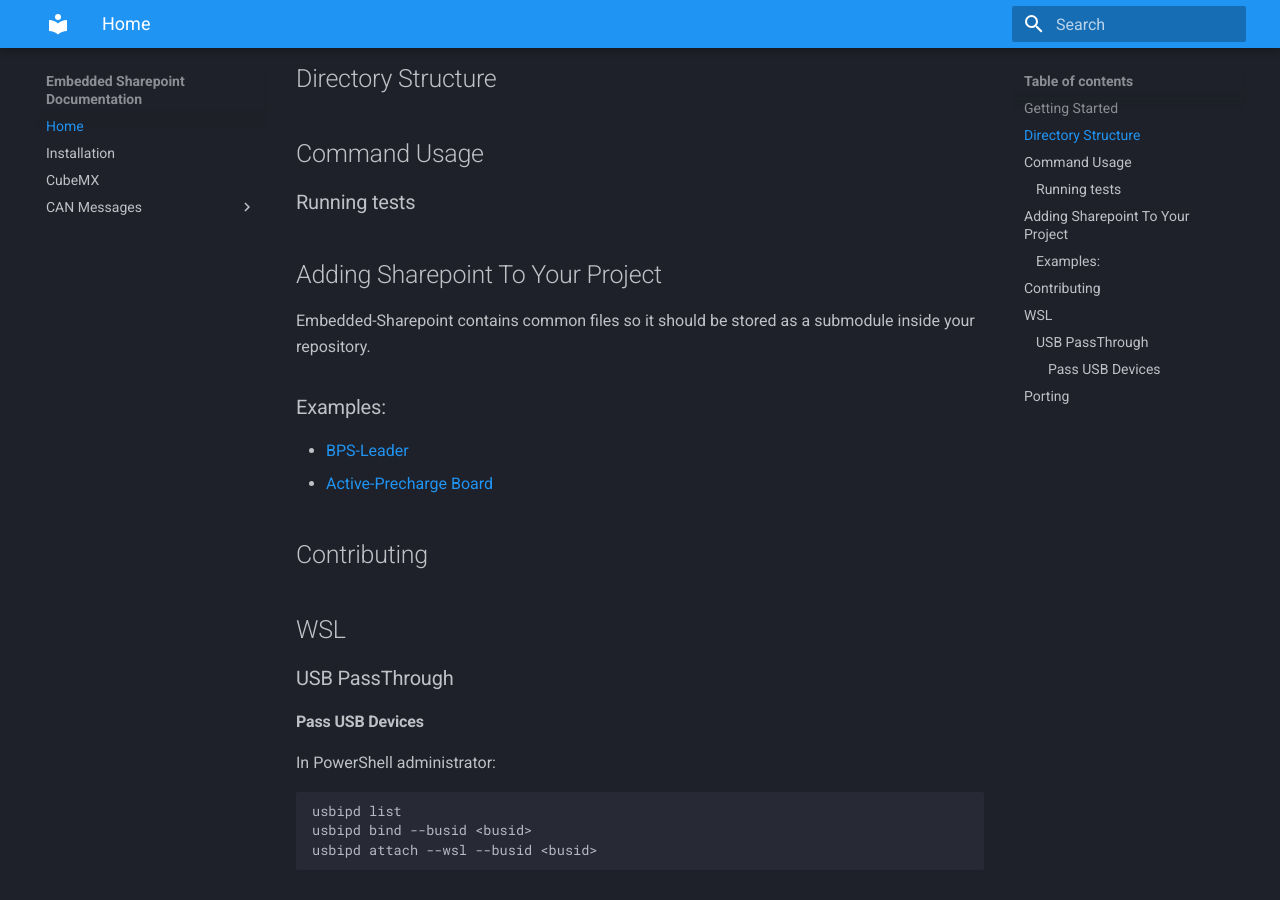
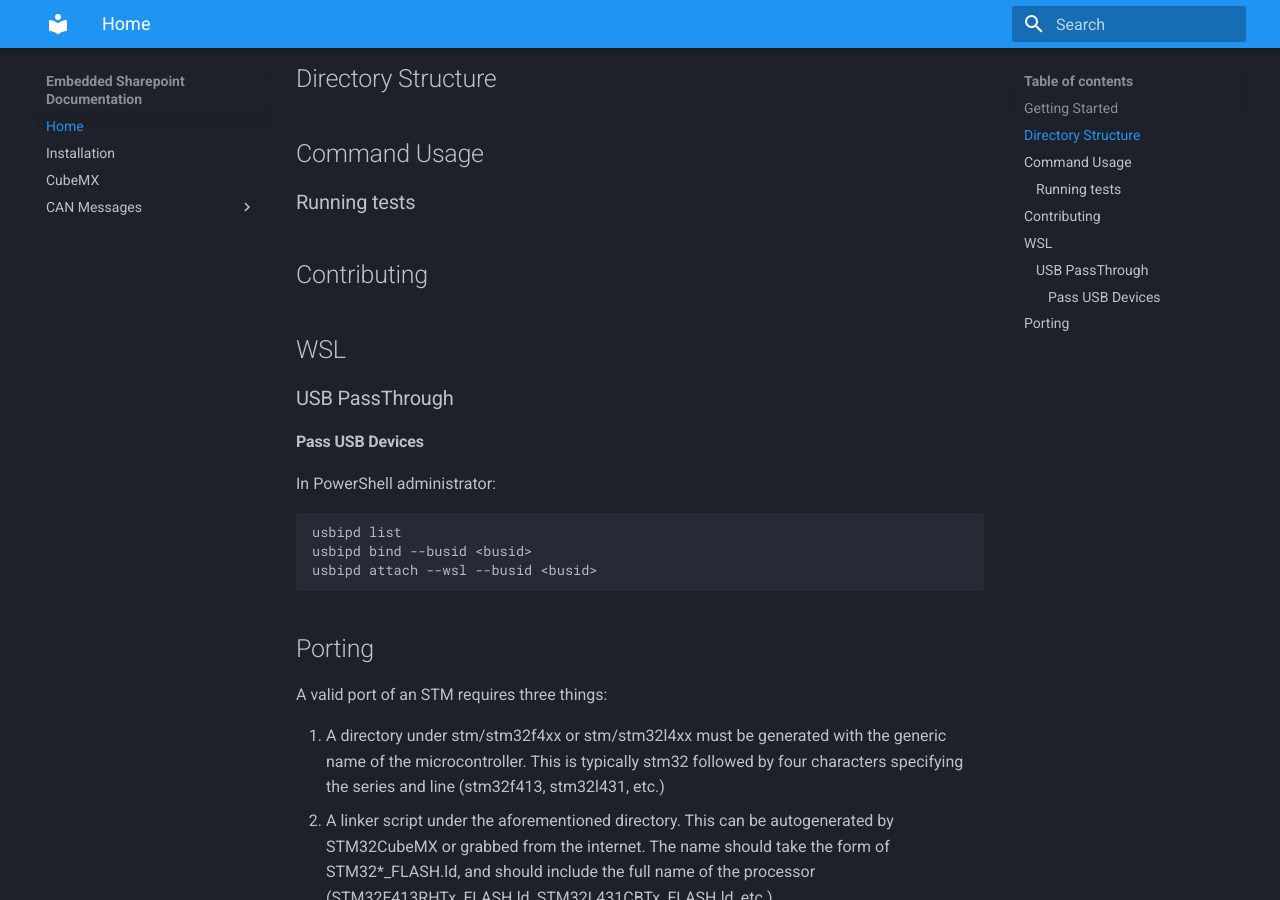
Before and after one commit to lhr-solar/Embedded-Sharepoint, an MkDocs documentation site: the page built from docs/README.md, in a window 1280 px wide and 900 px high, scrolled down 326 px. Built offline with MkDocs 1.6.1 and Material for MkDocs 9.7.7, drawn with Linux system fonts in a browser that asks for light colours.

Commit message:
adding sharepoint docs

```diff
--- a/docs/README.md
+++ b/docs/README.md
@@ -10,13 +10,6 @@ Welcome to the Embedded Sharepoint! Embedded-Sharepoint contains the shared embe
 ## Command Usage
 
 ### Running tests
-
-## Adding Sharepoint To Your Project
-Embedded-Sharepoint contains common files so it should be stored as a submodule inside your repository.
-
-### Examples:
-* [BPS-Leader](https://github.com/lhr-solar/BPS-Leader)
-* [Active-Precharge Board](https://github.com/lhr-solar/Active-Precharge-Board#)
 
 ## Contributing
 
```
Also changed, not shown: docs/SharepointSubmodule.md (added, +19 -0 lines).
